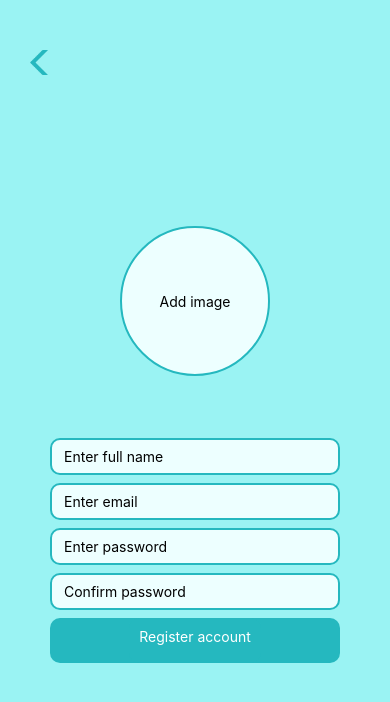
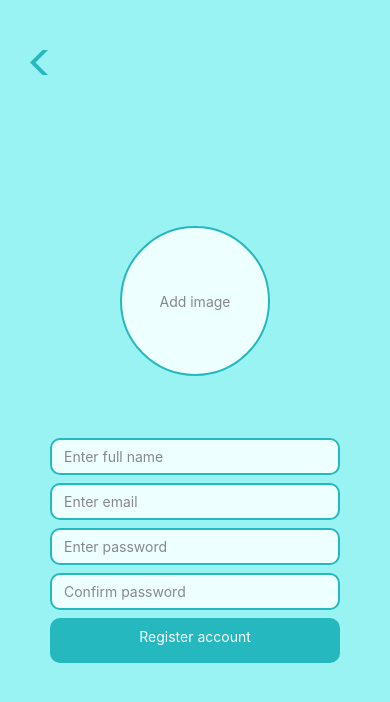
Before and after one commit to Supersnubben/chatup, a React Native app: screen /SignUpScreen in a window 390 px wide. Shown: the top 702 px of the page. Built offline with nearby package versions, Linux system fonts and the light colour scheme.

Commit message:
Removed unecessary view container.

```diff
--- a/src/screens/SignUp/index.js
+++ b/src/screens/SignUp/index.js
@@ -128,29 +128,27 @@ const encodeImage = async (image) => {
           style={styles.backButton} source={require('../../../images/backbutton.png')} />
       </TouchableOpacity>
       <View style={styles.outerContainer}>
-        <TouchableOpacity onPress={handleSelectImage}>
+        <TouchableOpacity onPress={handleSelectImage} style={styles.addImage}>
           {image ? (
             <Image style={styles.profileImage} source={{ uri: image.uri }} />
           ) : (
-            <View style={styles.addImage}>
-              <Text style={{ color: themes.colors.secondaryText }}>Add image</Text>
-            </View>
+            <Text style={{ color: themes.colors.textSecondary }}>Add image</Text>
           )}
         </TouchableOpacity>
         <View style={styles.innerContainer}>
           <CustomTextInput
             placeholder='Enter full name'
-            placeholderTextColor={themes.colors.secondaryText}
+            placeholderTextColor={themes.colors.textSecondary}
             value={name}
             onChangeText={text => setName(text)} />
           <CustomTextInput
             placeholder='Enter email'
-            placeholderTextColor={themes.colors.secondaryText}
+            placeholderTextColor={themes.colors.textSecondary}
             value={email}
             onChangeText={text => setEmail(text)} />
           <CustomTextInput
             placeholder='Enter password'
-            placeholderTextColor={themes.colors.secondaryText}
+            placeholderTextColor={themes.colors.textSecondary}
             secureTextEntry
             value={password}
             onChangeText={text => setPassword(text)}
@@ -158,12 +156,12 @@ const encodeImage = async (image) => {
           <CustomTextInput
 
             placeholder='Confirm password'
-            placeholderTextColor={themes.colors.secondaryText}
+            placeholderTextColor={themes.colors.textSecondary}
             secureTextEntry
             value={confirmPassword}
             onChangeText={text => setConfirmPassword(text)}
           />
-          <CustomButton title="Register account" />
+          <CustomButton onPress={handleSignUp} title="Register account" />
         </View>
       </View>
     </KeyboardAvoidingView>
```
